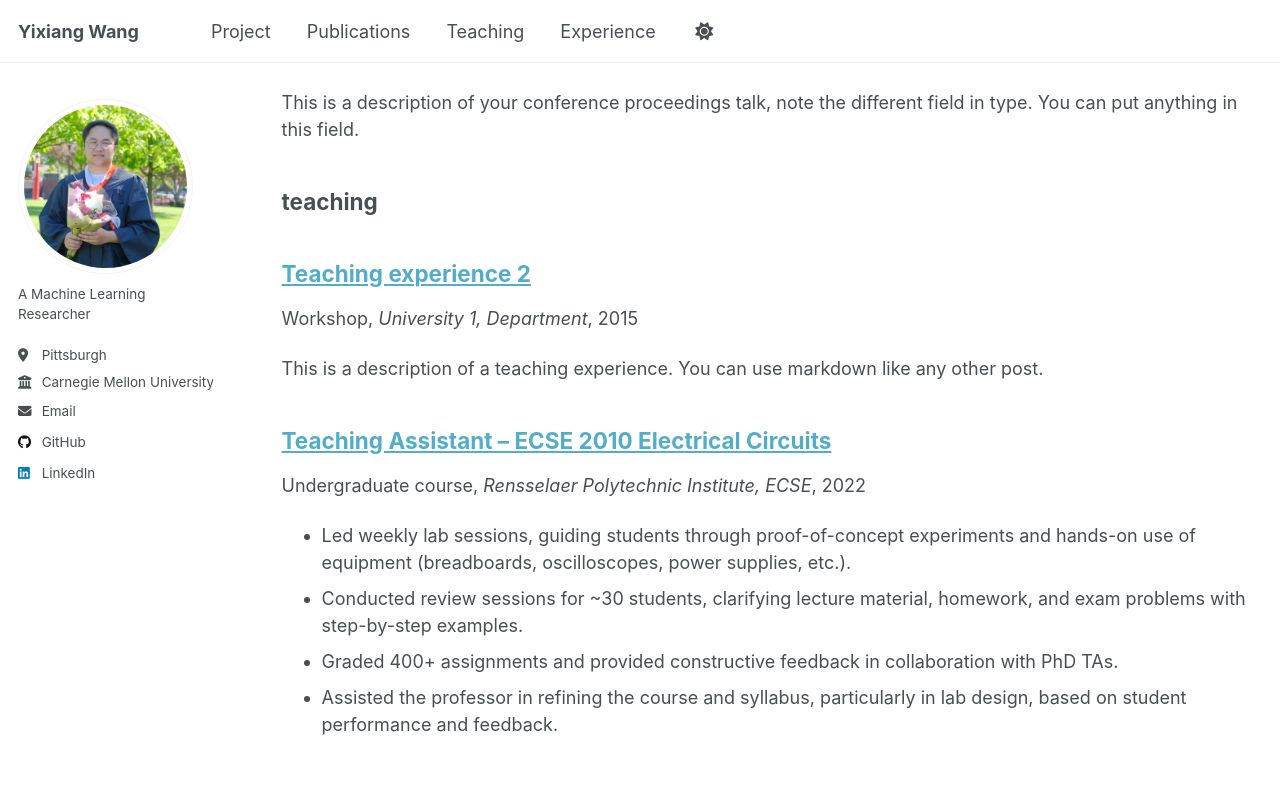
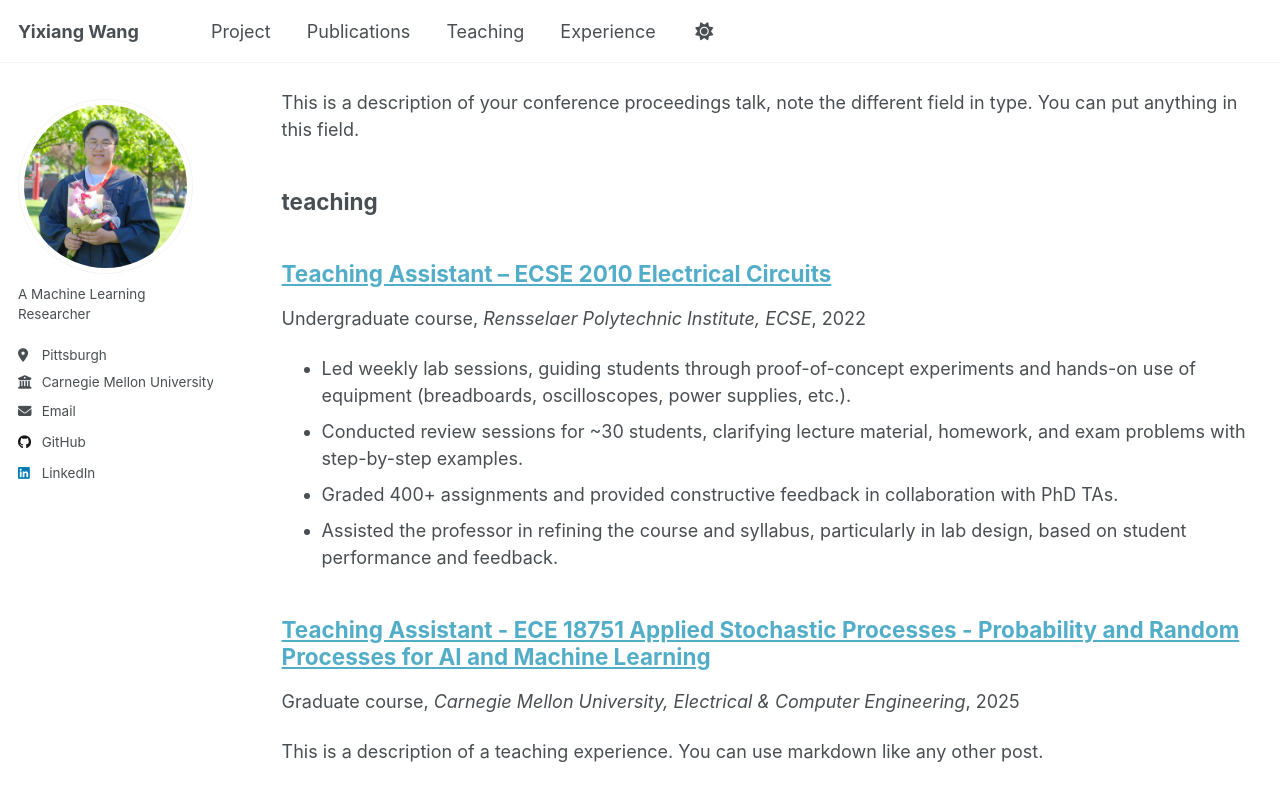
Before and after one commit to wangy8205165/wangy8205165.github.io, a Jekyll site: the page built from _pages/sitemap.md, in a window 1280 px wide and 900 px high, scrolled down 4834 px. Shown: the top 801 px of the window. Built offline with Jekyll 4.4.1, drawn with Linux system fonts in a browser that asks for light colours; a script that is not in the unit is left out.

Commit message:
cleaned cv

```diff
--- /dev/null
+++ b/_teaching/Teaching_2.md
@@ -0,0 +1,20 @@
+---
+title: "Teaching Assistant - ECE 18751 Applied Stochastic Processes - Probability and Random Processes for AI and Machine Learning "
+collection: teaching
+type: "Graduate course"
+permalink: /teaching/Teaching_2
+venue: "Carnegie Mellon University, Electrical & Computer Engineering"
+date: 2025-08-25
+location: "Pittsburgh, PA"
+---
+
+This is a description of a teaching experience. You can use markdown like any other post.
+
+<!-- Heading 1 -->
+<!-- ====== -->
+
+<!-- Heading 2 -->
+<!-- ====== -->
+
+<!-- Heading 3 -->
+<!-- ====== -->
```
Also changed, not shown: _pages/cv.md (+10 -10 lines), _teaching/2015-spring-teaching-2.md (deleted, +0 -20 lines).
